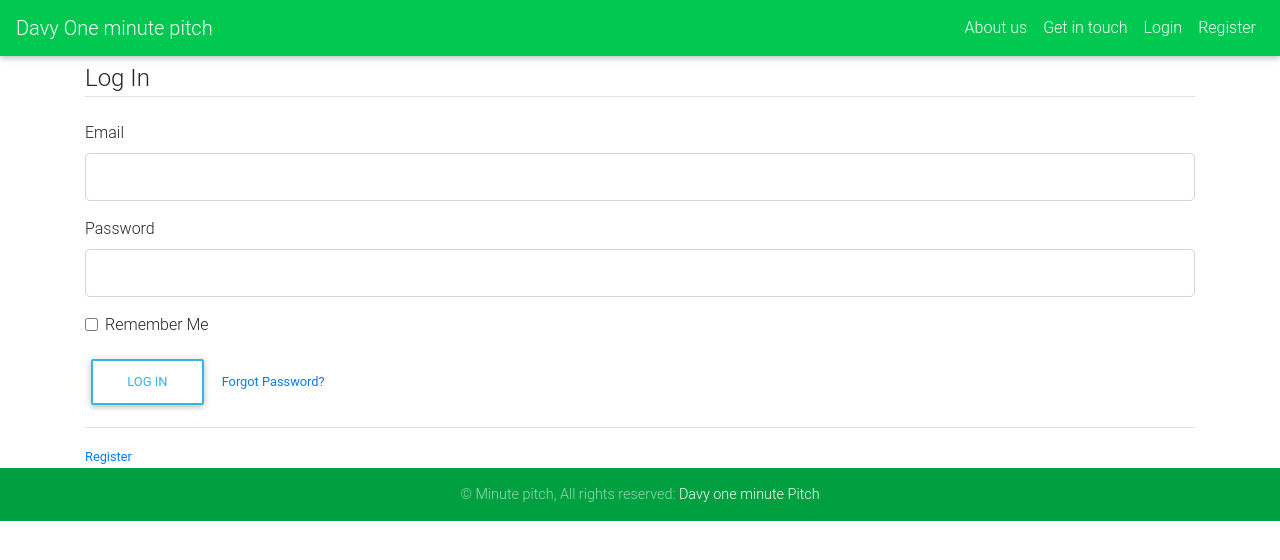
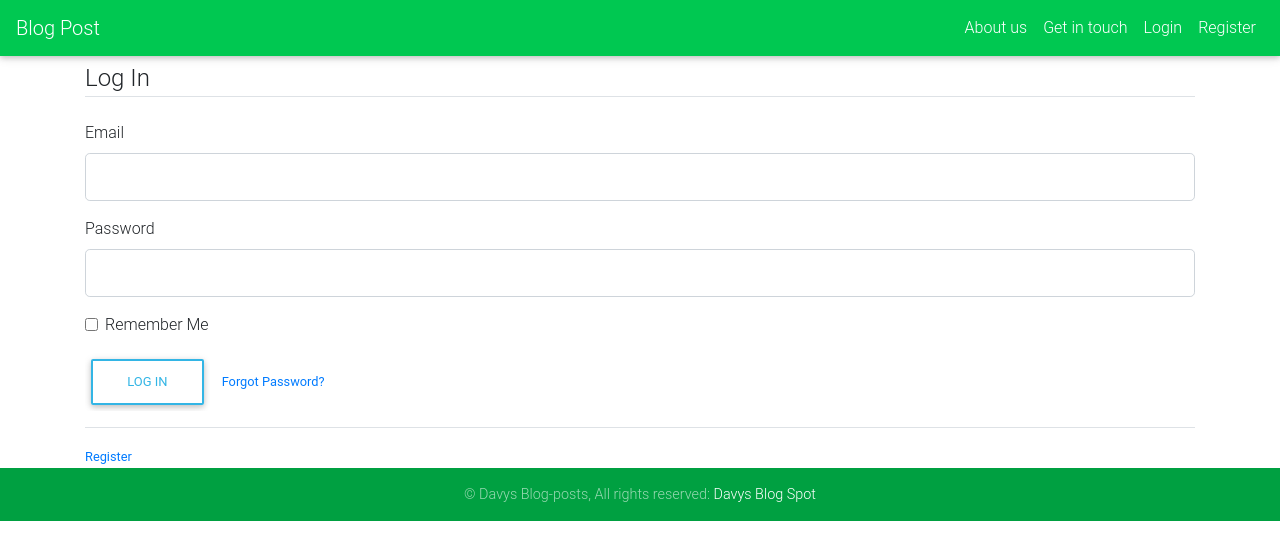
Before and after one commit to Drongo-1/flask-week4, a Flask app: page /login in a window 1280 px wide. Shown: the top 560 px of the page. Run offline with Flask 2, Linux system fonts and the light colour scheme; parts of the project's set-up code (start-up, migrations or seed data) failed here and were passed over; some libraries are stand-ins or nearby versions.

Commit message:
edited posts

```diff
--- a/app/posts/routes.py
+++ b/app/posts/routes.py
@@ -2,8 +2,8 @@ from flask import (render_template, url_for, flash,
                    redirect, request, abort, Blueprint)
 from flask_login import current_user, login_required
 from app import db
-from app import dict
-from app.models import Post, Comment ,Post1
+# from app import dict
+from app.models import Post, Comment
 from app.posts.forms import PostForm,CommentForm
 
 posts = Blueprint("posts",__name__)
@@ -46,7 +46,7 @@ def update_post(post_id):
         post.title = form.title.data
         post.content = form.content.data
         db.session.commit()
-        flash('Pitch Updated!', 'success')
+        flash('Post Updated!', 'success')
         return redirect(url_for('posts.post', post_id=post.id))
     elif request.method == 'GET':
         form.title.data = post.title
--- a/app/templates/footer.html
+++ b/app/templates/footer.html
@@ -16,8 +16,8 @@
   <!-- Footer Elements -->
 
   <!-- Copyright -->
-  <div class="footer-copyright text-center py-3">© Minute pitch, All rights reserved:
-    <a href="">Davy one minute Pitch</a>
+  <div class="footer-copyright text-center py-3">© Davys Blog-posts, All rights reserved:
+    <a href="">Davys Blog Spot</a>
   </div>
   <!-- Copyright -->
 
--- a/app/templates/navbar.html
+++ b/app/templates/navbar.html
@@ -1,6 +1,6 @@
 <!--Navbar -->
 <nav class="mb-1 navbar navbar-expand-lg navbar-dark success-color">
-    <a class="navbar-brand" href="{{url_for('main.home')}}">Davy One minute pitch</a>
+    <a class="navbar-brand" href="{{url_for('main.home')}}"> Blog Post</a>
     <button class="navbar-toggler" type="button" data-toggle="collapse" data-target="#navbarSupportedContent-4"
       aria-controls="navbarSupportedContent-4" aria-expanded="false" aria-label="Toggle navigation">
       <span class="navbar-toggler-icon"></span>
@@ -28,7 +28,7 @@
             </li>
           {% if current_user.is_authenticated %}
           <li class="nav-item">
-            <a class="nav-item nav-link" href="{{url_for('posts.new_post')}}">New Pitch</a>
+            <a class="nav-item nav-link" href="{{url_for('posts.new_post')}}">New Blog Post</a>
           </li>
           <li class="nav-item dropdown">
             <a class="nav-link dropdown-toggle" id="navbarDropdownMenuLink-4" data-toggle="dropdown"
```
Also changed, not shown: app/models.py (+8 -8 lines), app/templates/index.html (+9 -1 lines).
